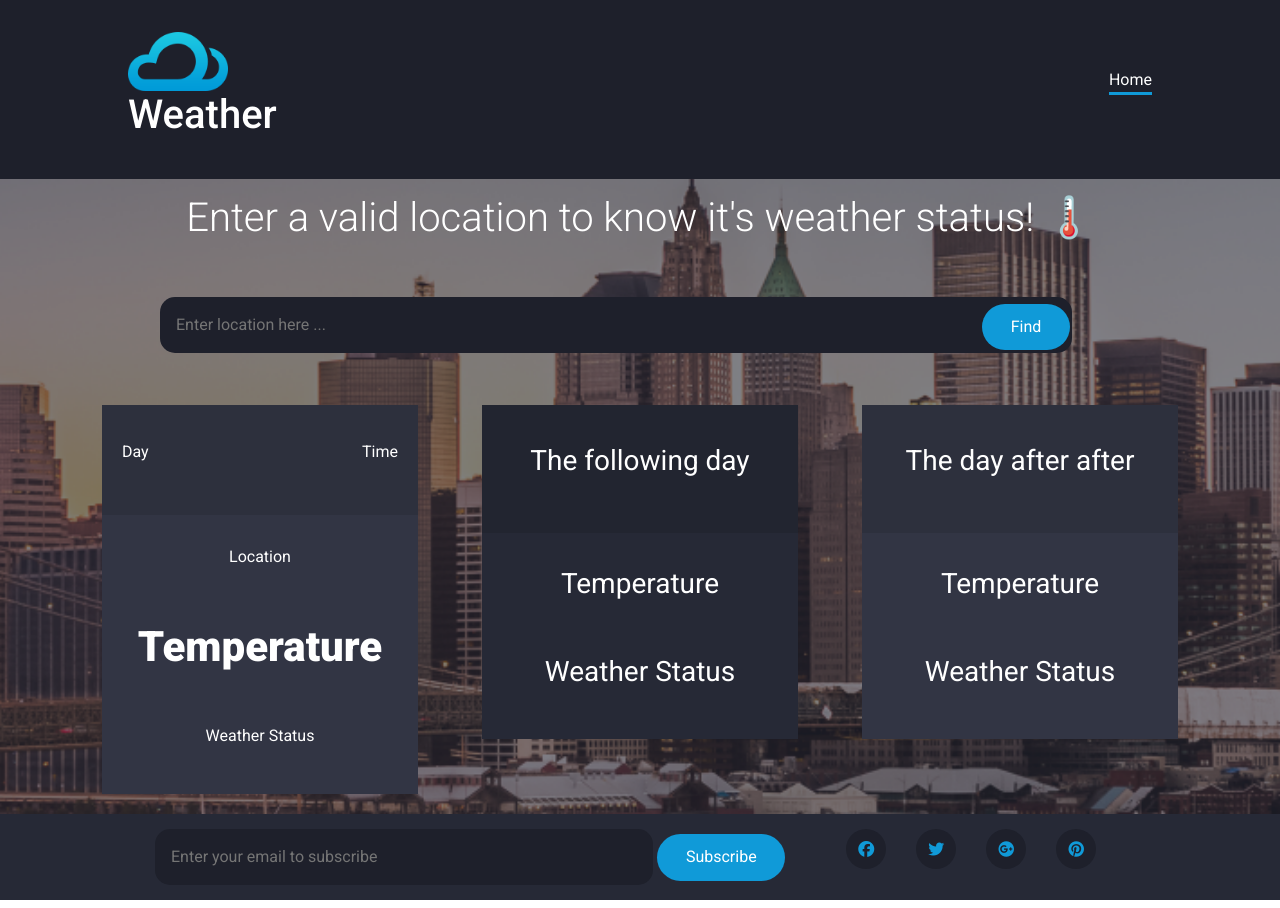
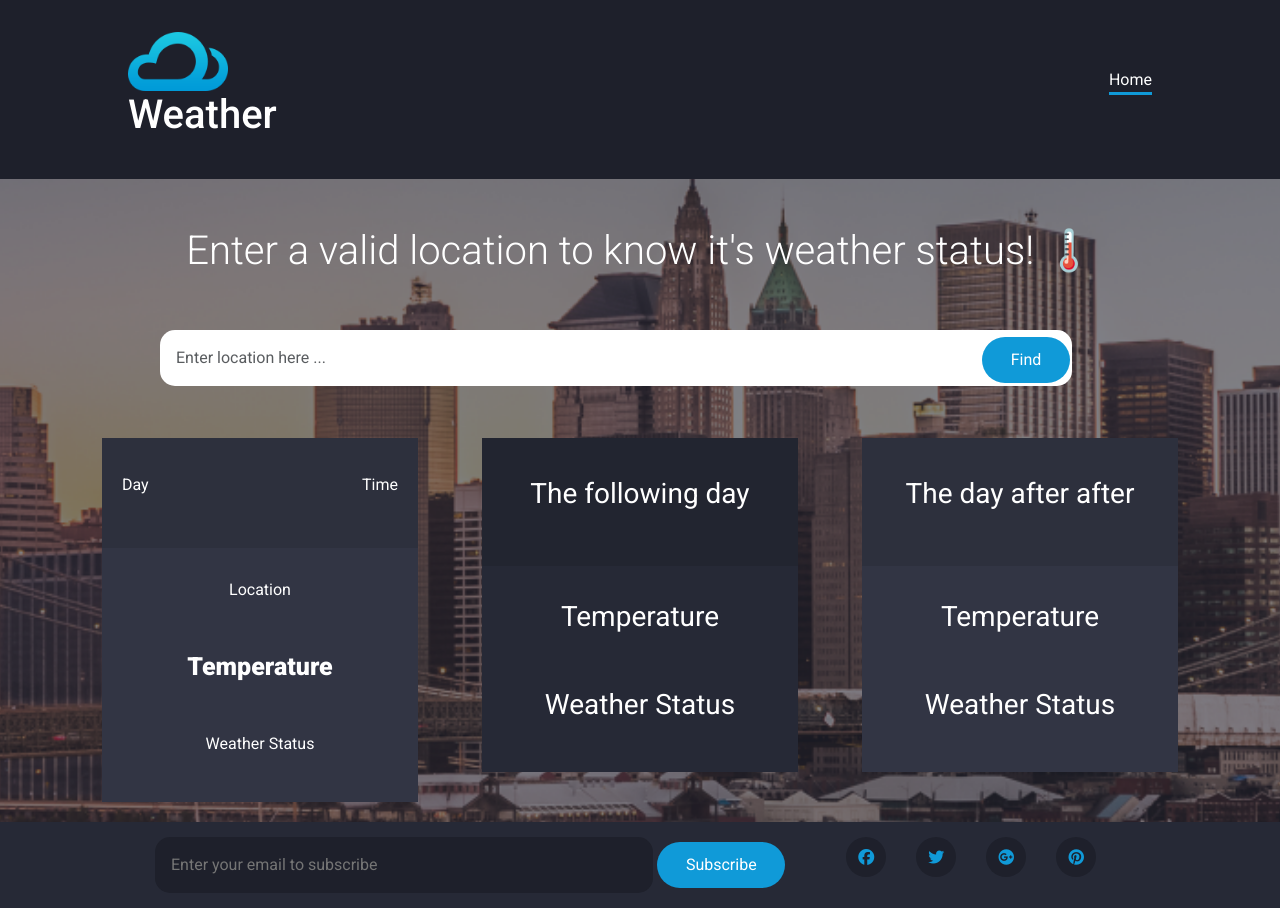
Before and after one commit to anasamer97/weather-api, a plain HTML site: page index.html in a window 1280 px wide. Drawn offline with Linux system fonts and the light colour scheme; a web font is replaced by a local one.

Commit message:
Bug Fixes

```diff
--- a/css/style.css
+++ b/css/style.css
@@ -27,7 +27,7 @@
 }
 
 #today-temp {
-    font-size: 42px;
+    font-size: 25px;
     font-weight: 900;
 }
 
@@ -79,10 +79,10 @@
     width: 95%;
     padding: 1rem;
     border-radius: 15px;
-    background: #1e202b;
+    /* background: #1e202b; */
     border: none;
     outline: none;
-    color: #fff;
+    /* color: #fff; */
 
 
 }
@@ -226,7 +226,8 @@
 }
 
 
-.content .day-after p, .content  .weather-after {
+.content .day-after p,
+.content .weather-after {
     font-size: 28px;
 }
 
--- a/index.html
+++ b/index.html
@@ -35,10 +35,13 @@
     </div>
 
     <div class="hero-image-wrapper">
-        <h1 class="display-6">Enter a valid location to know it's weather status! 🌡️</h1>
+        <h1 class="display-6 pt-5 ">Enter a valid location to know it's
+            weather
+            status! 🌡️
+        </h1>
         <div class="search-field">
-            <input type="text" placeholder="Enter location here ..." id="locationInput">
-            <button type="submit" id="locationButton">Find</button>
+            <input type="text" class="form-control" placeholder="Enter location here ..." id="locationInput">
+            <button type="submit" class="btn btn-primary" id="locationButton">Find</button>
         </div>
 
 
@@ -136,7 +139,7 @@
 
 
 
-<script src="js/script.js"></script>
+    <script src="js/script.js"></script>
 </body>
 
 </html>
```
